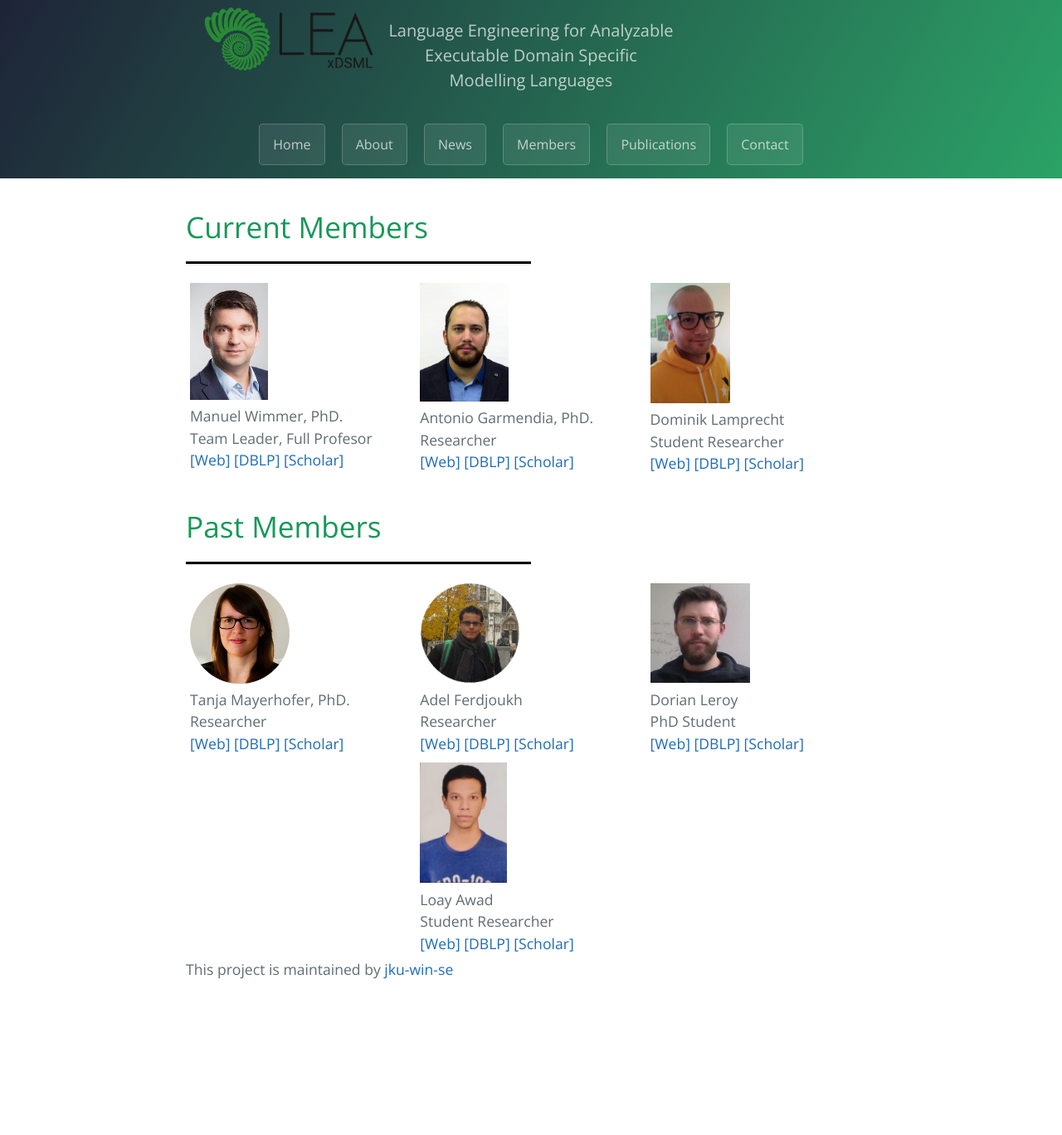
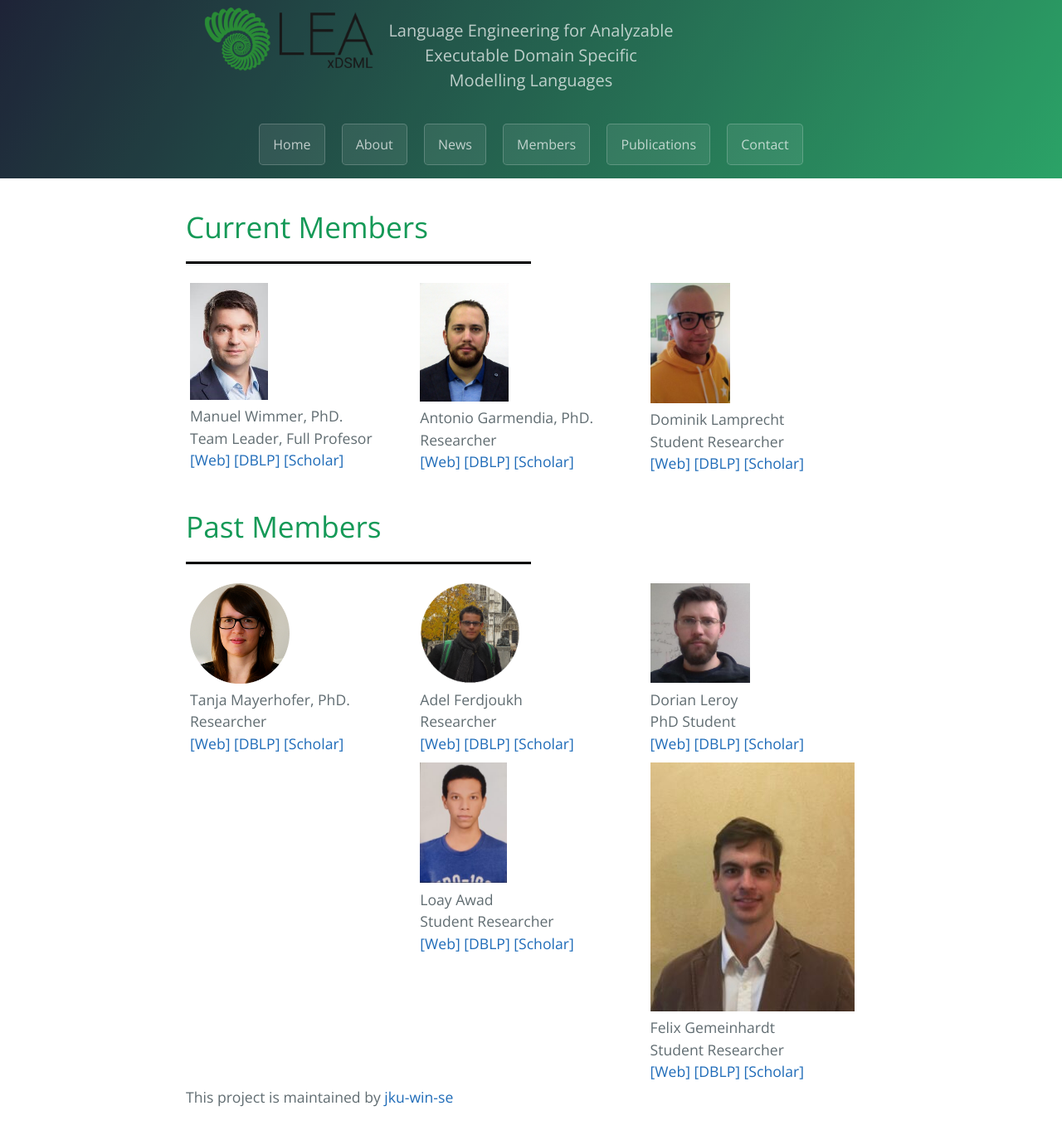
Before and after one commit to jku-win-se/Lea-xDSML, a Jekyll site: the page built from pages/members/index.md, in a window 1280 px wide. Shown: the whole page at 83% size. Built offline with Jekyll 4.4.1, drawn with Linux system fonts in a browser that asks for light colours; before the commit the page ends 1213 px from its top, so only the background shows below that.

Commit message:
add Felix past member

```diff
--- a/pages/members/index.md
+++ b/pages/members/index.md
@@ -82,4 +82,14 @@ layout: index
             <a>[Scholar]</a>
         </p>
     </div>
+    <div class="column">
+        <img src="{{site.github.url}}/assets/img/felix-photo.jpg" id="felix-photo"/>
+        <p class="nomargin">Felix Gemeinhardt</p>
+        <p class="nomargin">Student Researcher</p>
+        <p class="nomargin">
+            <a href="https://se.jku.at/felix-gemeinhardt/">[Web]</a>
+            <a href="https://dblp.org/pid/299/2256.html">[DBLP]</a>
+            <a>[Scholar]</a>
+        </p>
+    </div>
 </div>
```
Also changed, not shown: assets/img/felix-photo.jpg (added).
